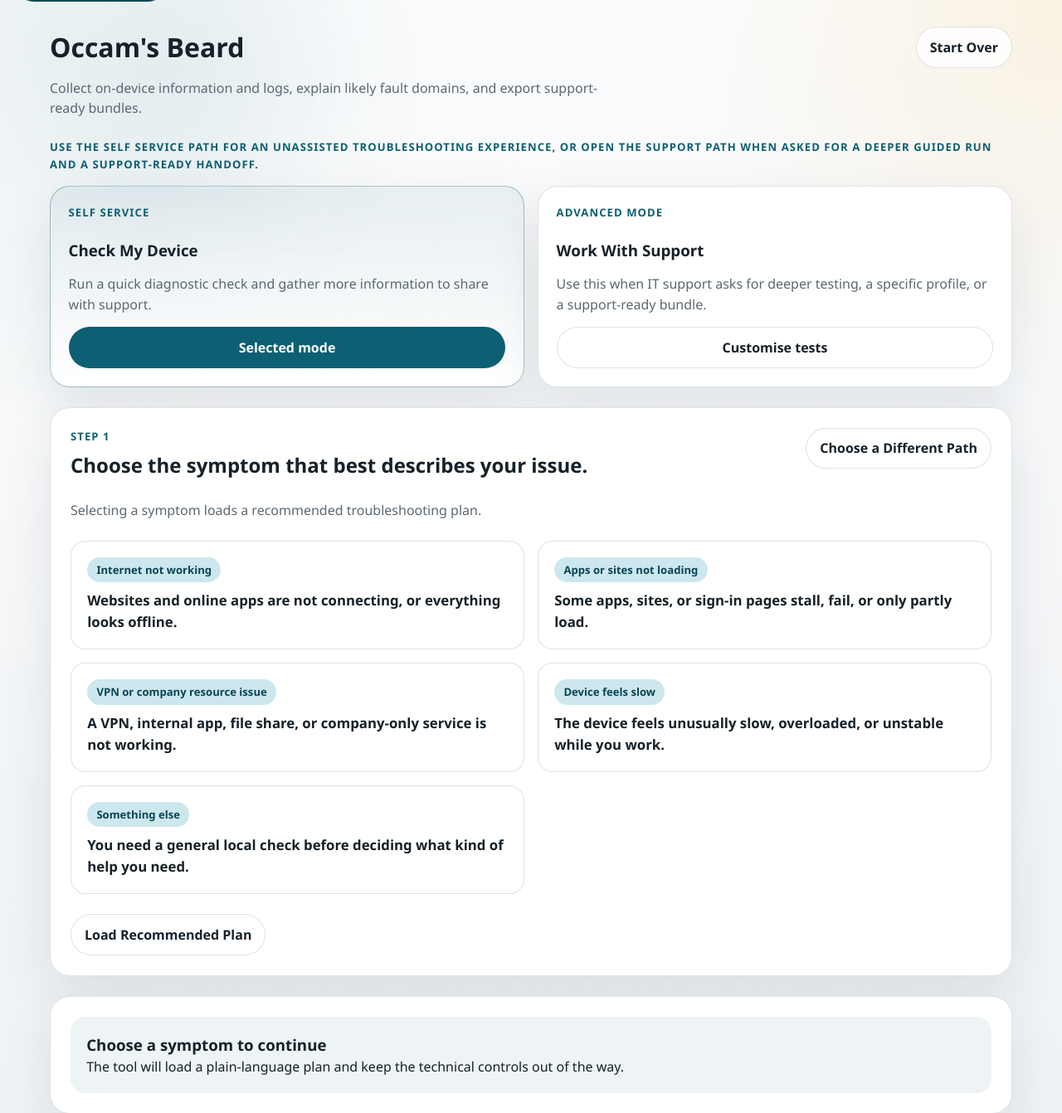
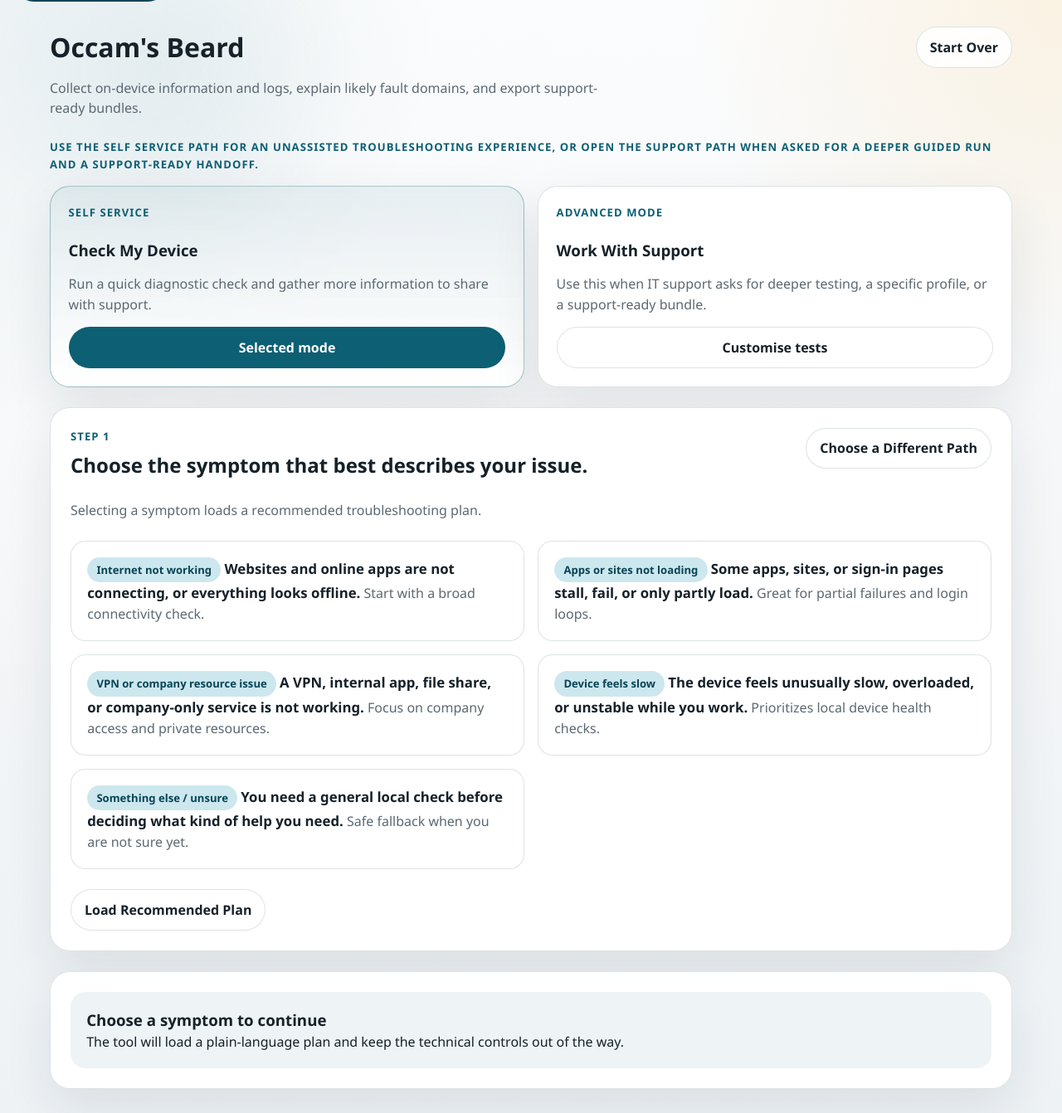
Before and after one commit to enshaeden/occams-beard, a Flask app: page /?mode=self-serve in a window 1280 px wide. Shown: the top 1342 px of the page at 83% size. Run offline with Flask 3, Linux system fonts and the light colour scheme; parts of the project's set-up code (start-up, migrations or seed data) failed here and were passed over.

Commit message:
Rework self-serve web intake with clarification and plan preview

```diff
--- a/src/occams_beard/static/app.js
+++ b/src/occams_beard/static/app.js
@@ -80,6 +80,7 @@
   }
   const planUrl = form.dataset.planUrl;
   let activePlanRequest = null;
+  updateSelfServeChoiceState(form);
   const inputs = form.querySelectorAll('input[name="symptom"]');
   for (const input of inputs) {
     input.addEventListener("change", () => {
--- a/src/occams_beard/static/style.css
+++ b/src/occams_beard/static/style.css
@@ -263,7 +263,8 @@
   transition:
     transform 150ms ease,
     border-color 150ms ease,
-    box-shadow 150ms ease;
+    box-shadow 150ms ease,
+    background 150ms ease;
 }
 
 .choice-card:hover,
@@ -277,8 +278,11 @@
 }
 
 .choice-card-active {
-  border-color: rgba(13, 95, 115, 0.38);
-  background: linear-gradient(180deg, rgba(13, 95, 115, 0.09), #fff);
+  border-color: rgba(13, 95, 115, 0.65);
+  background: linear-gradient(180deg, rgba(13, 95, 115, 0.16), #fff);
+  box-shadow:
+    inset 0 0 0 2px rgba(13, 95, 115, 0.35),
+    0 20px 40px rgba(13, 95, 115, 0.16);
   transform: translateY(-1px);
 }
 
@@ -286,6 +290,12 @@
   position: absolute;
   inset: 0;
   opacity: 0;
+}
+
+.choice-input:focus-visible ~ .choice-content {
+  outline: 3px solid rgba(13, 95, 115, 0.48);
+  outline-offset: 6px;
+  border-radius: 12px;
 }
 
 .choice-badge,
--- a/src/occams_beard/templates/_self_serve_plan.html
+++ b/src/occams_beard/templates/_self_serve_plan.html
@@ -4,6 +4,11 @@
     <input type="hidden" name="symptom_id" value="{{ form_state.symptom_id }}">
     {% if form_state.from_run_id %}
       <input type="hidden" name="from_run_id" value="{{ form_state.from_run_id }}">
+    {% endif %}
+    {% if form_state.clarification and form_state.clarification.answered %}
+      {% for answer in form_state.clarification.answered %}
+        <input type="hidden" name="clar_{{ answer.key }}" value="{{ answer.answer }}">
+      {% endfor %}
     {% endif %}
 
     <article
@@ -15,8 +20,47 @@
       <div class="section-heading">
         <div>
           <p class="eyebrow">Step 2</p>
-          <h2>Review the plan before you run it.</h2>
+          <h2>Answer one quick question, then review your plan.</h2>
         </div>
+      </div>
+
+      {% if form_state.clarification and form_state.clarification.question %}
+        <fieldset class="stack-sm form-fieldset">
+          <legend>{{ form_state.clarification.question.prompt }}</legend>
+          <div class="check-grid">
+            {% for option in form_state.clarification.question.options %}
+              <label class="check-tile">
+                <input
+                  type="radio"
+                  name="clar_{{ form_state.clarification.question.key }}"
+                  value="{{ option.value }}"
+                  required
+                >
+                <span>{{ option.label }}</span>
+              </label>
+            {% endfor %}
+          </div>
+          <p class="field-help">This keeps the run focused while staying easy to start.</p>
+        </fieldset>
+      {% endif %}
+
+      {% if form_state.clarification and form_state.clarification.answered %}
+        <div class="info-panel stack-sm">
+          <h3>What you already told us</h3>
+          <ul class="result-list">
+            {% for answer in form_state.clarification.answered %}
+              <li><strong>{{ answer.prompt }}</strong> {{ answer.answer_label }}.</li>
+            {% endfor %}
+          </ul>
+        </div>
+      {% endif %}
+
+      <div class="info-panel stack-sm">
+        <h3>Before we run</h3>
+        <p>
+          We are going to check <strong>{{ form_state.plan_preview.check_areas }}</strong>
+          because {{ form_state.plan_preview.because }}.
+        </p>
       </div>
 
       <p class="lede">{{ form_state.selected_profile.description }}</p>
@@ -122,6 +166,7 @@
         <h3>Step 3</h3>
         <button type="submit" class="primary-button">Start Device Check</button>
       </div>
+    </div>
   </form>
 {% else %}
   <article class="card">
--- a/src/occams_beard/templates/index.html
+++ b/src/occams_beard/templates/index.html
@@ -80,8 +80,11 @@
                   data-symptom-choice="{{ symptom.id }}"
                   {% if form_state.symptom_id == symptom.id %}checked{% endif %}
                 >
-                <span class="choice-badge">{{ symptom.label }}</span>
-                <span class="choice-title">{{ symptom.description }}</span>
+                <span class="choice-content stack-xs">
+                  <span class="choice-badge">{{ symptom.label }}</span>
+                  <span class="choice-title">{{ symptom.description }}</span>
+                  <span class="choice-body">{{ symptom.hint }}</span>
+                </span>
               </label>
             {% endfor %}
           </div>
--- a/src/occams_beard/web/forms.py
+++ b/src/occams_beard/web/forms.py
@@ -12,12 +12,15 @@
 from occams_beard.models import DiagnosticProfile, EndpointDiagnosticResult, RedactionLevel, TcpTarget
 from occams_beard.profile_catalog import ProfileCatalogIssue, get_profile, get_profile_catalog
 from occams_beard.intake import (
+    ClarificationPrompt,
     DecisionContext,
     DomainMappingResult,
     IntakeContext,
     IntakeResolution,
+    build_clarification_questions,
     get_intake_contract,
     map_intake_to_scope,
+    refine_decision_context,
     resolve_intake_interpretation,
     suggest_support_profile_id,
 )
@@ -60,8 +63,7 @@
             resolve_self_serve_intake_state(
                 symptom["id"],
                 symptom_label=symptom["label"],
-                refined_domains=request.args.get("refined_domains"),
-                profile_fallback_id=request.args.get("profile_fallback_id"),
+                clarification_source=request.args,
             )
             if symptom is not None
             else None
@@ -119,6 +121,12 @@
         intake_context=(
             intake_state.intake_context if mode == SELF_SERVE_MODE and intake_state else None
         ),
+        clarification=(
+            intake_state.clarification if mode == SELF_SERVE_MODE and intake_state else None
+        ),
+        plan_preview=(
+            intake_state.plan_preview if mode == SELF_SERVE_MODE and intake_state else None
+        ),
         from_run_id=source_record.run_id if source_record is not None else None,
         bridge=bridge_context(source_record, profile.profile_id if profile else None),
         error_message=None,
@@ -145,8 +153,7 @@
         intake_state = resolve_self_serve_intake_state(
             symptom["id"],
             symptom_label=symptom["label"],
-            refined_domains=request.form.get("refined_domains"),
-            profile_fallback_id=request.form.get("profile_fallback_id"),
+            clarification_source=request.form,
         )
         scope = intake_state.scope
         profile = get_profile(scope.suggested_profile_id) if scope.suggested_profile_id else None
@@ -186,6 +193,8 @@
         enable_time_skew_check=request.form.get("enable_time_skew_check") == "on",
         capture_raw_commands=request.form.get("capture_raw_commands") == "on",
         intake_context=intake_state.intake_context if intake_state is not None else None,
+        clarification=intake_state.clarification if intake_state is not None else None,
+        plan_preview=intake_state.plan_preview if intake_state is not None else None,
         from_run_id=source_record.run_id if source_record is not None else None,
         bridge=bridge_context(source_record, profile.profile_id if profile else None),
         error_message=error_message,
@@ -229,8 +238,7 @@
             resolve_self_serve_intake_state(
                 symptom["id"],
                 symptom_label=symptom["label"],
-                refined_domains=request.form.get("refined_domains"),
-                profile_fallback_id=request.form.get("profile_fallback_id"),
+                clarification_source=request.form,
             )
             if symptom is not None
             else None
@@ -271,6 +279,8 @@
         enable_time_skew_check=request.form.get("enable_time_skew_check") == "on",
         capture_raw_commands=request.form.get("capture_raw_commands") == "on",
         intake_context=intake_state.intake_context if intake_state is not None else None,
+        clarification=intake_state.clarification if intake_state is not None else None,
+        plan_preview=intake_state.plan_preview if intake_state is not None else None,
         from_run_id=source_record.run_id if source_record is not None else None,
         bridge=bridge_context(source_record, profile.profile_id if profile else None),
         error_message=error_message,
@@ -291,6 +301,8 @@
     enable_time_skew_check: bool,
     capture_raw_commands: bool,
     intake_context: IntakeContext | None,
+    clarification: dict[str, object] | None,
+    plan_preview: dict[str, str] | None,
     from_run_id: str | None,
     bridge: dict[str, str] | None,
     error_message: str | None,
@@ -324,6 +336,8 @@
         "enable_time_skew_check": enable_time_skew_check,
         "capture_raw_commands": capture_raw_commands,
         "intake_context": intake_context,
+        "clarification": clarification,
+        "plan_preview": plan_preview,
         "plan": plan,
         "from_run_id": from_run_id,
         "bridge": bridge,
@@ -352,6 +366,8 @@
         "enable_time_skew_check": False,
         "capture_raw_commands": False,
         "intake_context": None,
+        "clarification": None,
+        "plan_preview": None,
         "plan": build_collection_plan(
             selected_checks=[],
             targets=[],
@@ -397,24 +413,26 @@
     symptom_id: str | None,
     *,
     symptom_label: str | None = None,
-    refined_domains: str | None = None,
-    profile_fallback_id: str | None = None,
+    clarification_source: Any | None = None,
 ):
     """Resolve intake scope and preserve the rationale context for execution."""
 
     resolution = resolve_intake_interpretation(symptom_id)
-    context = clarification_context_from_refinement(
+    context = clarification_context_from_submission(
         intent_key=resolution.primary_intent,
-        refined_domains=refined_domains,
-        profile_fallback_id=profile_fallback_id,
+        clarification_source=clarification_source,
     )
     scope = map_intake_to_scope(
         resolution=resolution,
         contract=get_intake_contract(),
         context=context,
     )
+    clarification = clarification_template_state(context)
+    plan_preview = build_plan_preview(scope, symptom_label=symptom_label, context=context)
     return SelfServeIntakeState(
         scope=scope,
+        clarification=clarification,
+        plan_preview=plan_preview,
         intake_context=build_intake_context(
             symptom_id=symptom_id,
             symptom_label=symptom_label,
@@ -429,6 +447,8 @@
     """Resolved self-serve scope plus stable intake context."""
 
     scope: DomainMappingResult
+    clarification: dict[str, object] | None
+    plan_preview: dict[str, str] | None
     intake_context: IntakeContext
 
 
@@ -463,30 +483,135 @@
     return "intent_default_scope"
 
 
-def clarification_context_from_refinement(
+def clarification_context_from_submission(
     *,
     intent_key: str | None,
-    refined_domains: str | None,
-    profile_fallback_id: str | None,
+    clarification_source: Any | None,
 ) -> DecisionContext | None:
-    """Build an optional refined decision context from posted refinement inputs."""
+    """Build an optional refined context from submitted clarification answers."""
 
-    domains = tuple(item.strip() for item in (refined_domains or "").split(",") if item.strip())
-    if not domains and not profile_fallback_id:
+    question_set = build_clarification_questions(intent_key)
+    context = question_set.context
+    if not context.asked_questions:
         return None
 
-    return DecisionContext(
-        intent_key=intent_key,
-        status="ready",
-        asked_questions=(),
-        answered=(),
-        remaining_question_keys=(),
-        pathway_candidates=(),
-        selected_pathway_key=None,
-        next_domains=domains,
-        profile_fallback_id=profile_fallback_id,
-        reason="refined_context_supplied",
-    )
+    answered_any = False
+    for prompt in context.asked_questions:
+        answer = clarification_value(clarification_source, prompt.key)
+        if not answer:
+            continue
+        updated_context, error = refine_decision_context(
+            context,
+            question_key=prompt.key,
+            answer=answer,
+        )
+        if error is not None:
+            continue
+        answered_any = True
+        context = updated_context
+    return context if answered_any else None
+
+
+def clarification_value(source: Any | None, question_key: str) -> str | None:
+    """Read one clarification value from form or query sources."""
+
+    if source is None:
+        return None
+    getter = getattr(source, "get", None)
+    if not callable(getter):
+        return None
+    raw_value = getter(f"clar_{question_key}")
+    return cast(str | None, raw_value)
+
+
+def clarification_template_state(context: DecisionContext | None) -> dict[str, object] | None:
+    """Build template state for showing one minimal clarification prompt."""
+
+    if context is None or not context.asked_questions:
+        return None
+
+    next_prompt = next_unanswered_prompt(context)
+    answered = [
+        {
+            "key": key,
+            "prompt": prompt_text_for(context.asked_questions, key),
+            "answer": answer,
+            "answer_label": user_facing_option(answer),
+        }
+        for key, answer in context.answered
+    ]
+    query_values = [f"clar_{key}={answer}" for key, answer in context.answered]
+    return {
+        "question": prompt_template(next_prompt) if next_prompt is not None else None,
+        "answered": answered,
+        "query_values": query_values,
+        "has_pending_question": next_prompt is not None,
+    }
+
+
+def prompt_template(prompt: ClarificationPrompt) -> dict[str, object]:
+    """Render one clarification prompt for template use."""
+
+    return {
+        "key": prompt.key,
+        "prompt": prompt.prompt,
+        "options": [
+            {
+                "value": option,
+                "label": user_facing_option(option),
+            }
+            for option in prompt.options
+        ],
+    }
+
+
+def next_unanswered_prompt(context: DecisionContext) -> ClarificationPrompt | None:
+    """Return the next prompt in sequence that still needs an answer."""
+
+    remaining = set(context.remaining_question_keys)
+    for prompt in context.asked_questions:
+        if prompt.key in remaining:
+            return prompt
+    return None
+
+
+def prompt_text_for(prompts: tuple[ClarificationPrompt, ...], key: str) -> str:
+    """Return prompt text for a question key when available."""
+
+    for prompt in prompts:
+        if prompt.key == key:
+            return prompt.prompt
+    return key.replace("_", " ").capitalize()
+
+
+def user_facing_option(value: str) -> str:
+    """Convert contract option tokens into readable user-facing labels."""
+
+    tokens = value.replace("/", " ").replace("_", " ").split()
+    if not tokens:
+        return value
+    return " ".join(tokens).capitalize()
+
+
+def build_plan_preview(
+    scope: DomainMappingResult,
+    *,
+    symptom_label: str | None,
+    context: DecisionContext | None,
+) -> dict[str, str]:
+    """Build a short plain-language explanation shown before execution."""
+
+    top_checks = ", ".join(scope.selected_checks[:3])
+    if len(scope.selected_checks) > 3:
+        top_checks = f"{top_checks}, and related checks"
+    because = symptom_label or "the symptom you selected"
+    if context is not None and context.answered:
+        latest_answer = user_facing_option(context.answered[-1][1]).lower()
+        because = f"{because} and your clarification answer ({latest_answer})"
+    return {
+        "check_areas": top_checks or "baseline device checks",
+        "because": because,
+    }
 
 
 def default_support_profile_id(source_record: RunSession | None) -> str:
--- a/src/occams_beard/web/routes.py
+++ b/src/occams_beard/web/routes.py
@@ -71,6 +71,8 @@
 
     @app.get("/self-serve/plan")
     def self_serve_plan():
+        if not request.args.get("symptom"):
+            abort(400, description="Choose a symptom before loading a self-serve plan.")
         try:
             form_state = query_form_state()
         except ValueError as exc:
```
Also changed, not shown: src/occams_beard/web/presentation/catalog.py (+14 -2 lines), tests/test_app.py (+3 -2 lines).
